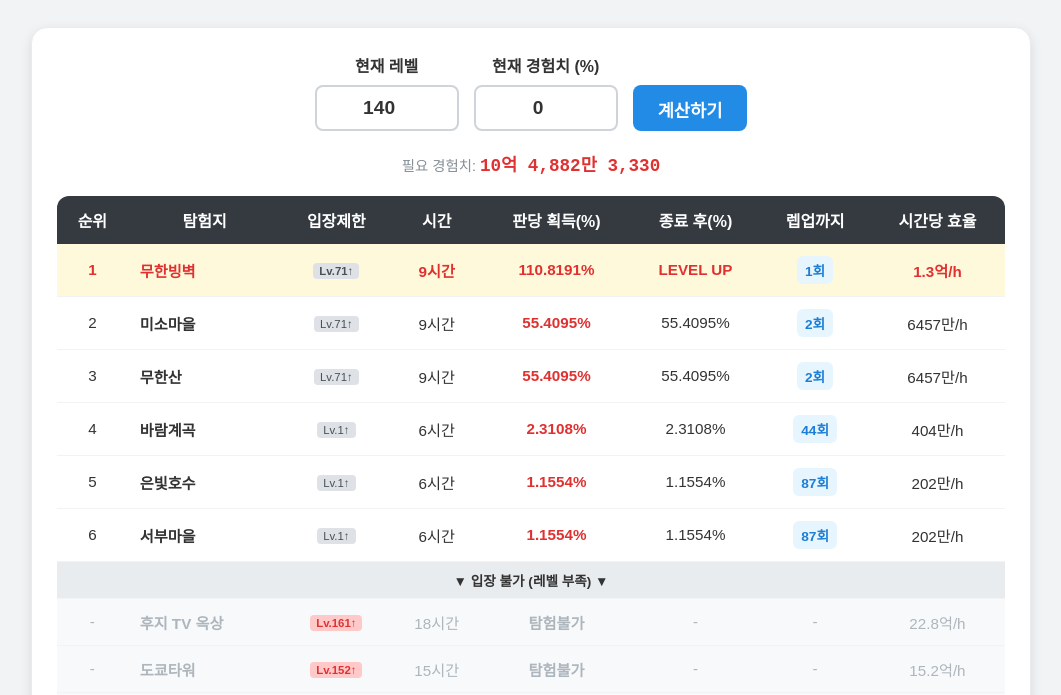
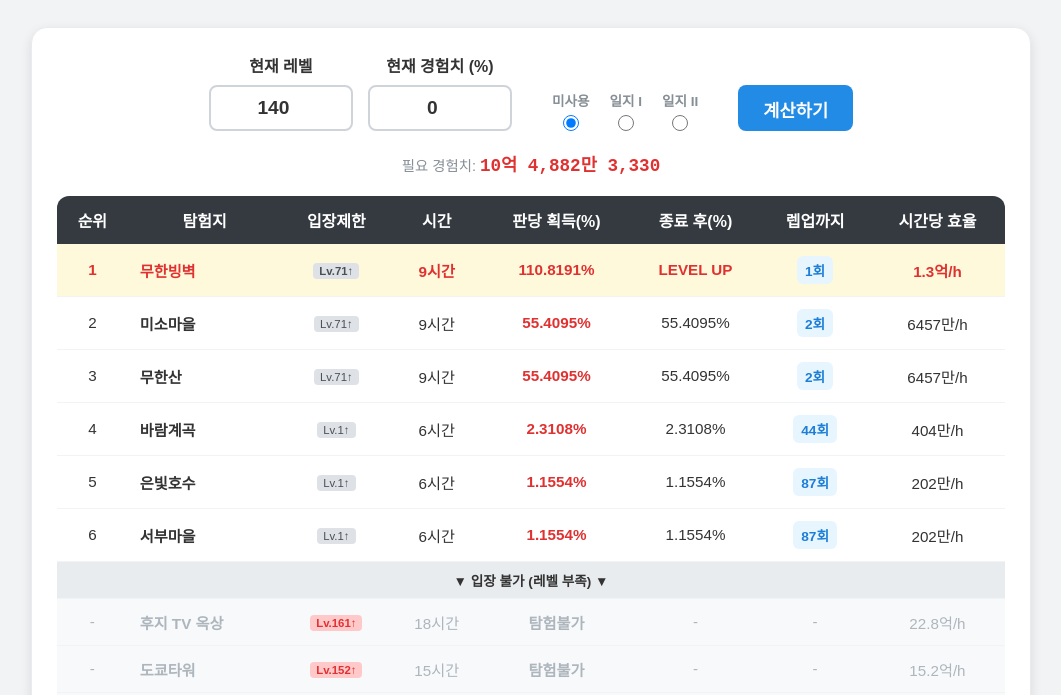
Before and after one commit to Sarhamon/DMOExploreCalculator, a plain HTML site: page index.html in a window 1280 px wide. Shown: the part 105-800 px from the top of the page, without its empty margins (109-1170 px from the left). Drawn offline with Linux system fonts and the light colour scheme.

Commit message:
modified:   index.html 	modified:   script.js 	modified:   style.css

```diff
--- a/index.html
+++ b/index.html
@@ -25,6 +25,20 @@
             <div class="input-wrapper">
                 <label for="currentPercent">현재 경험치 (%)</label>
                 <input type="number" id="currentPercent" min="0" max="99.9999" step="0.0001" value="0" placeholder="0.0000">
+            </div>
+            <div class="journal-radios">
+                <label class="radio-option">
+                    <span class="label-text">미사용</span>
+                    <input type="radio" name="journal" value="0" checked>
+                </label>
+                <label class="radio-option">
+                    <span class="label-text">일지 I</span>
+                    <input type="radio" name="journal" value="1">
+                </label>
+                <label class="radio-option">
+                    <span class="label-text">일지 II</span>
+                    <input type="radio" name="journal" value="2">
+                </label>
             </div>
             <button class="calc-btn" onclick="calculate()">계산하기</button>
         </div>
--- a/script.js
+++ b/script.js
@@ -62,6 +62,16 @@ function calculate() {
     if (isNaN(curPct) || curPct < 0) curPct = 0;
     if (curPct >= 100) curPct = 99.9999;
 
+    // --- [추가됨] 일지 경험치 배율 로직 시작 ---
+    let expMultiplier = 1.0;
+    // HTML에 name="journal"인 라디오 버튼이 있다고 가정
+    const selectedJournal = document.querySelector('input[name="journal"]:checked');
+    if (selectedJournal) {
+        if (selectedJournal.value === '1') expMultiplier = 1.05; // 5% 추가
+        else if (selectedJournal.value === '2') expMultiplier = 1.10; // 10% 추가
+    }
+    // --- [추가됨] 일지 경험치 배율 로직 끝 ---
+
     const tbody = document.getElementById('resultBody');
     const expDisplay = document.getElementById('reqExpDisplay');
 
@@ -72,8 +82,13 @@ function calculate() {
     tbody.innerHTML = '';
 
     let results = places.map(p => {
-        const expPerHour = (p.exp / p.time) * 60;
-        const percent = (p.exp / requiredExp) * 100;
+        // --- [수정됨] 실제 획득 경험치 계산 (기본 경험치 * 배율) ---
+        const gainedExp = p.exp * expMultiplier;
+
+        // 시간당 효율과 퍼센트 계산 시 p.exp 대신 gainedExp 사용
+        const expPerHour = (gainedExp / p.time) * 60;
+        const percent = (gainedExp / requiredExp) * 100;
+
         const isLocked = calcLv < p.level;
 
         // 렙업까지 필요한 횟수 계산
@@ -89,6 +104,7 @@ function calculate() {
         return { ...p, expPerHour, percent, isLocked, runsNeeded, endPercent };
     });
 
+    // ... (이하 정렬 및 출력 로직은 기존과 동일) ...
     results.sort((a, b) => {
         if (a.isLocked !== b.isLocked) {
             return a.isLocked ? 1 : -1;
--- a/style.css
+++ b/style.css
@@ -169,3 +169,45 @@ tr:last-child td { border-bottom: none; }
     padding: 8px;
     font-size: 0.85rem;
 }
+
+.journal-radios {
+    display: flex;
+    justify-content: center; /* 중앙 정렬 */
+    gap: 20px; /* 각 옵션 사이의 간격 (널찍하게) */
+    margin: 0 15px; /* 좌우 여백 */
+    padding: 0 10px;
+}
+
+/* 개별 옵션 (라벨) */
+.radio-option {
+    display: flex;
+    flex-direction: column; /* 중요: 세로 배치 (글자 위, 버튼 아래) */
+    align-items: center;    /* 가운데 정렬 */
+    cursor: pointer;
+    gap: 5px; /* 글자와 버튼 사이 간격 */
+    transition: transform 0.2s; /* 클릭 시 살짝 움직이는 효과 */
+}
+
+.radio-option:hover {
+    transform: translateY(-2px); /* 마우스 올리면 살짝 위로 */
+}
+
+/* 글자 스타일 */
+.label-text {
+    font-size: 0.85rem;
+    color: var(--sub-text);
+    font-weight: bold;
+}
+
+.radio-option input:checked + .label-text {
+    color: var(--main-text);
+}
+
+/* 라디오 버튼 크기 살짝 키우기 */
+.radio-option input[type="radio"] {
+    margin: 0;
+    width: 1.2em;
+    height: 1.2em;
+    cursor: pointer;
+    accent-color: #007bff;
+}
```
